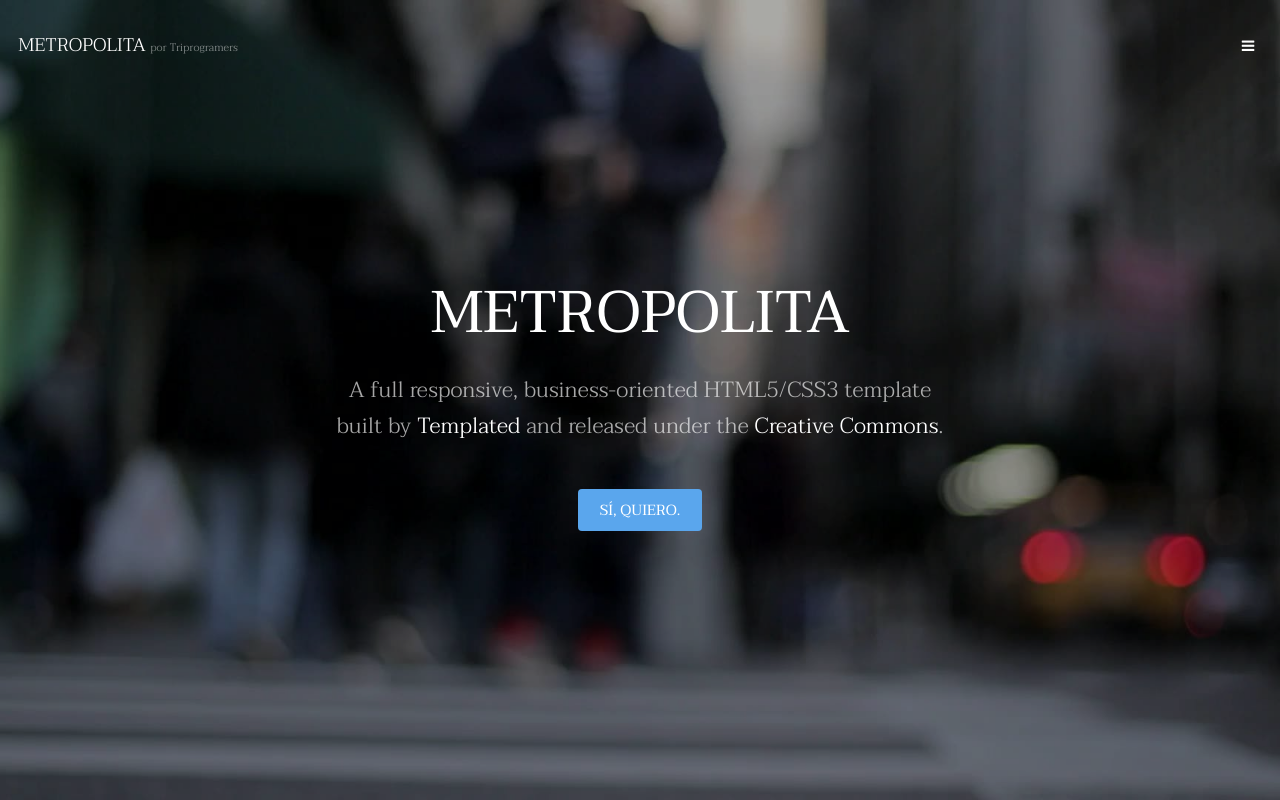
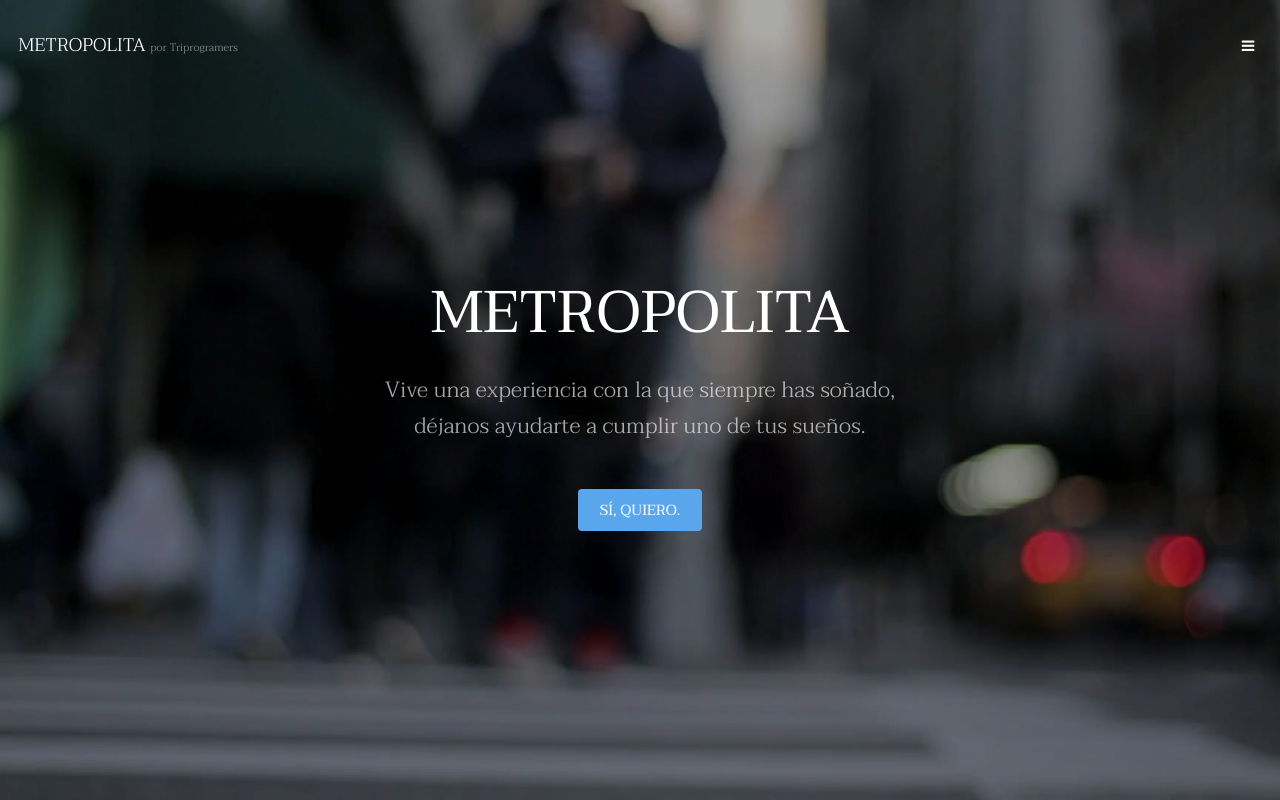
Before and after one commit to danieljg825/04_REP_METROPOLITA, a plain HTML site: page index.html in a window 1280 px wide. Shown: the top 800 px of the page. Drawn offline with Linux system fonts and the light colour scheme.

Commit message:
frase bajo el h1 por DAVID

```diff
--- a/index.html
+++ b/index.html
@@ -37,8 +37,8 @@
 			<section id="banner" data-video="images/banner">
 				<div class="inner">
 					<h1>METROPOLITA</h1>
-					<p>A full responsive, business-oriented HTML5/CSS3 template<br />
-					built by <a href="https://templated.co/">Templated</a> and released under the <a href="https://templated.co/license">Creative Commons</a>.</p>
+					<p>Vive una experiencia con la que siempre has soñado,<br />
+					déjanos ayudarte a cumplir uno de tus sueños.</p>
 					<a href="#one" class="button special scrolly">Sí, quiero.</a>
 				</div>
 			</section>
```
